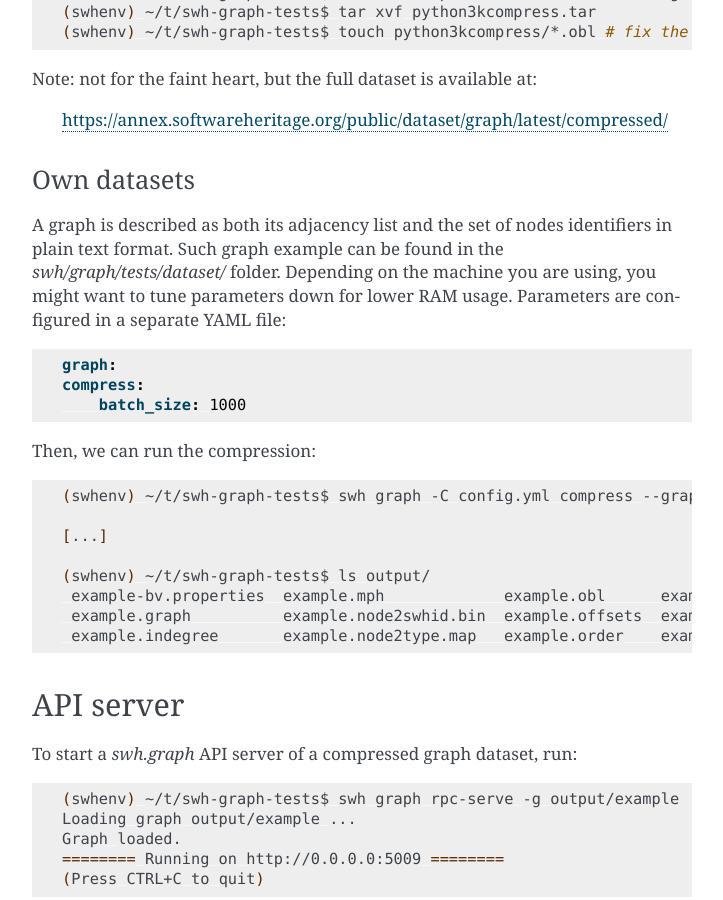
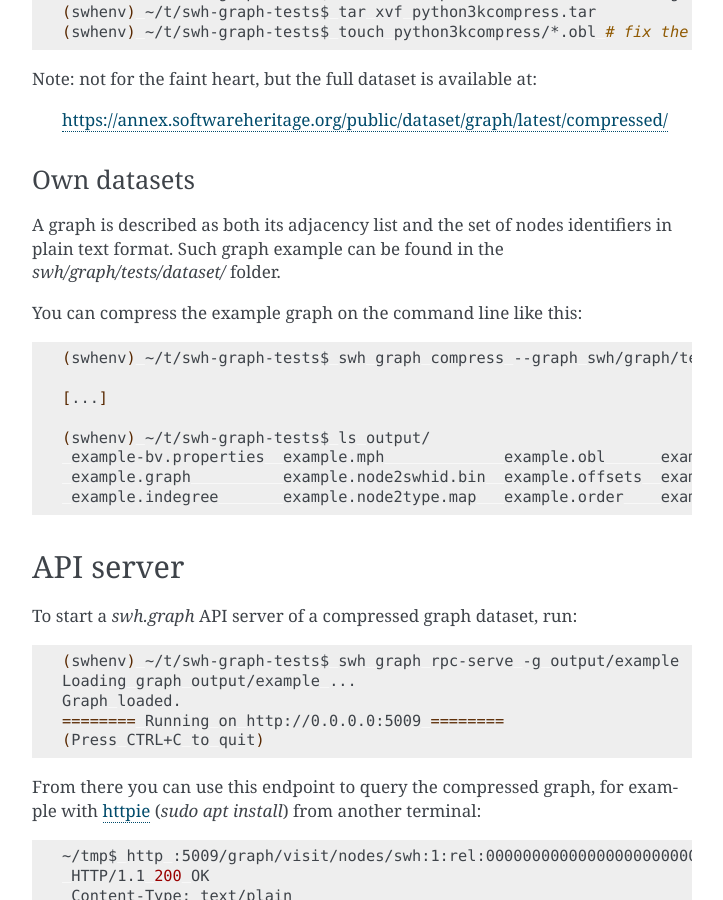
Before and after one commit to SoftwareHeritage/swh-graph, a Sphinx documentation site: the page built from docs/quickstart.rst, in a window 1280 px wide and 900 px high, scrolled down 1447 px. Shown: the whole window, without its empty margins (388-1111 px from the left). Built offline with Sphinx 7.4.7, drawn with Linux system fonts in a browser that asks for light colours; pages that are not in the unit, such as notebooks, are missing from menus.

Commit message:
docs: drop mention of conffile in quickstart
tuning batch size by hand is no longer needed since 5a987aae6e936b73c554d025897f79214969a739

```diff
--- a/docs/quickstart.rst
+++ b/docs/quickstart.rst
@@ -85,24 +85,16 @@ Note: not for the faint heart, but the full dataset is available at:
 Own datasets
 ^^^^^^^^^^^^
 
-A graph is described as both its adjacency list and the set of nodes identifiers
-in plain text format. Such graph example can be found in the
-`swh/graph/tests/dataset/` folder. Depending on the machine you are using, you
-might want to tune parameters down for lower RAM usage. Parameters are
-configured in a separate YAML file:
+A graph is described as both its adjacency list and the set of nodes
+identifiers in plain text format. Such graph example can be found in the
+`swh/graph/tests/dataset/` folder.
 
-.. code:: yaml
-
-    graph:
-    compress:
-        batch_size: 1000
-
-Then, we can run the compression:
+You can compress the example graph on the command line like this:
 
 .. code:: bash
 
 
-   (swhenv) ~/t/swh-graph-tests$ swh graph -C config.yml compress --graph swh/graph/tests/dataset/example --outdir output/
+   (swhenv) ~/t/swh-graph-tests$ swh graph compress --graph swh/graph/tests/dataset/example --outdir output/
 
    [...]
 
```
